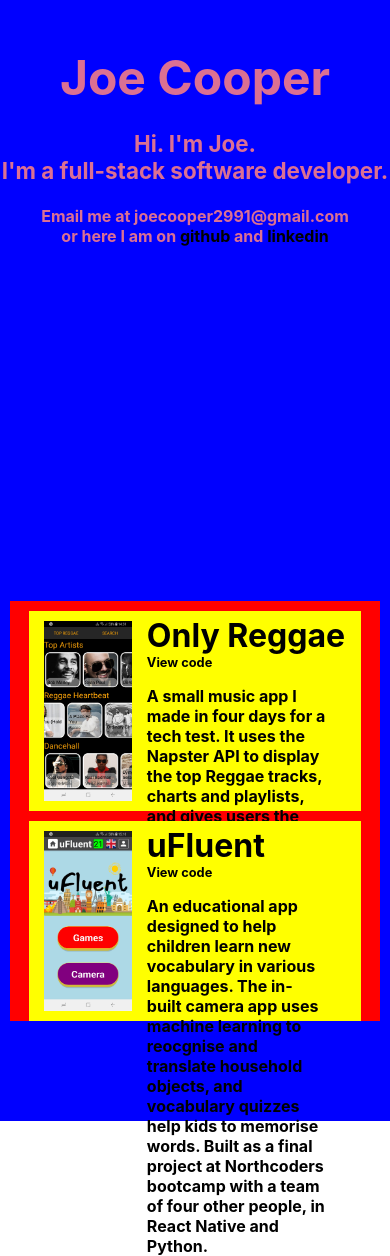
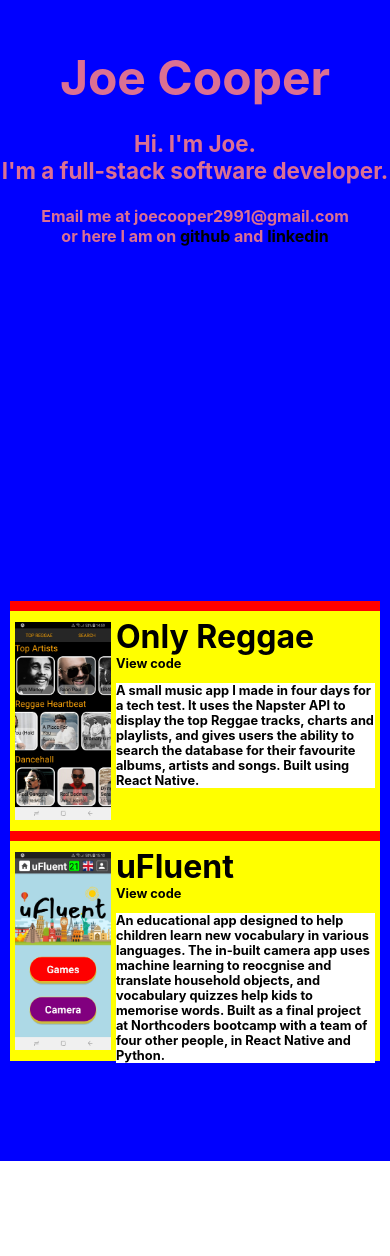
Before and after one commit to joecooper1/pf, a React (Create React App) app: page / in a window 390 px wide. Shown: the part 175-1431 px from the top of the page. After the commit the page ends 1336 px from the top, so only its background shows below. Built offline with nearby package versions, Linux system fonts and the light colour scheme.

Commit message:
change text in project to be more responsive

```diff
--- a/src/styles/Projects.js
+++ b/src/styles/Projects.js
@@ -23,12 +23,12 @@
   width: ${(props) => {
     return props.width > 1024
       ? `${props.width * 0.45}px`
-      : `${props.width * 0.85}px`;
+      : `${props.width * 0.95}px`;
   }};
   height: ${(props) => {
     return props.width > 1024
       ? `${props.width * 0.3}px`
-      : `200px`;
+      : `220px`;
   }};
   background-color: ${(props) => {
     return props.width > 1024
@@ -61,13 +61,20 @@
 `;
 
 export const Info = styled.div`
-  width: 60%;
+  width: ${props => {
+      return props.width > 1024 ? '60%' : '70%'
+  }};
   height: 95%;
   display: flex;
   flex-direction: column;
 `;
 
 export const Text = styled.p`
-  font-size: 0.5em;
-  width: 90%;
+  font-size: ${props => {
+    return props.width > 660 ? '0.5em' : '0.4em'
+  }};;
+  width: ${props => {
+    return props.width > 1024 ? '90%' : '100%'
+  }};
+  background-color: white;
 `;
```
